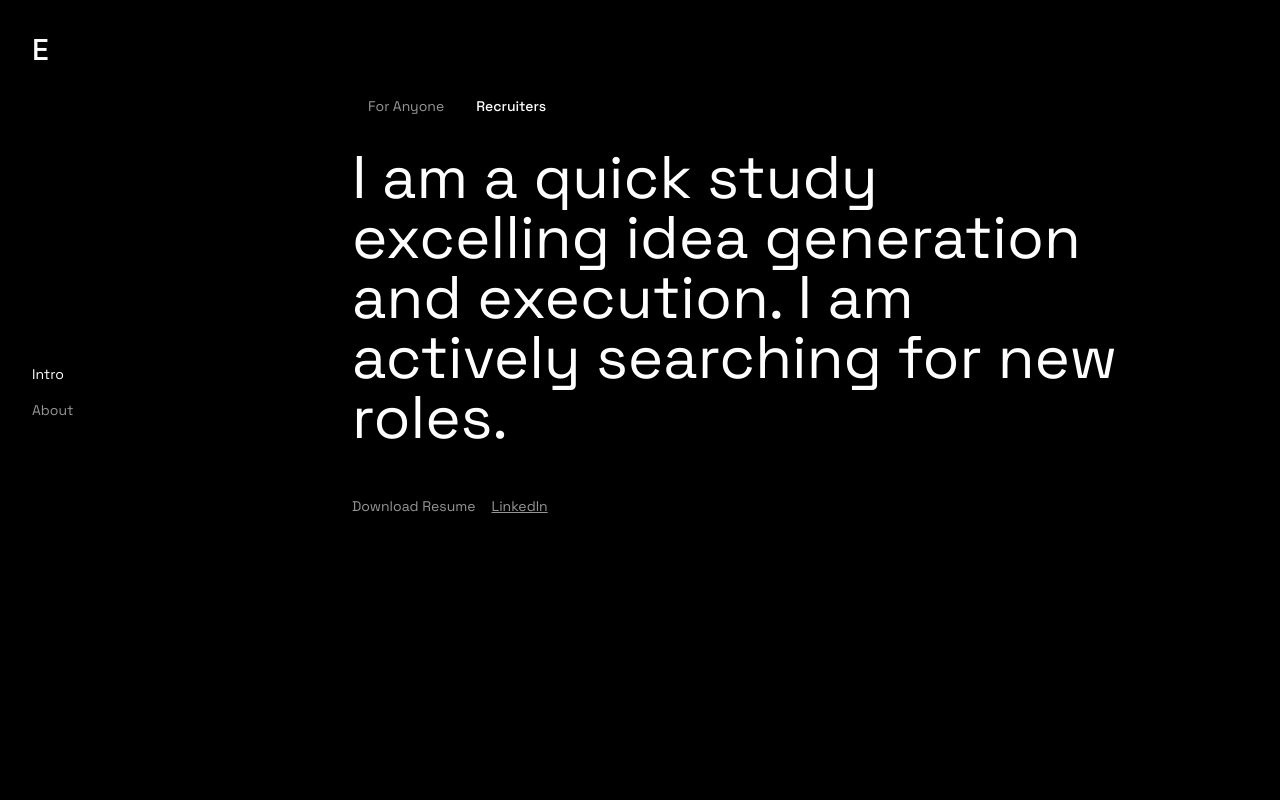
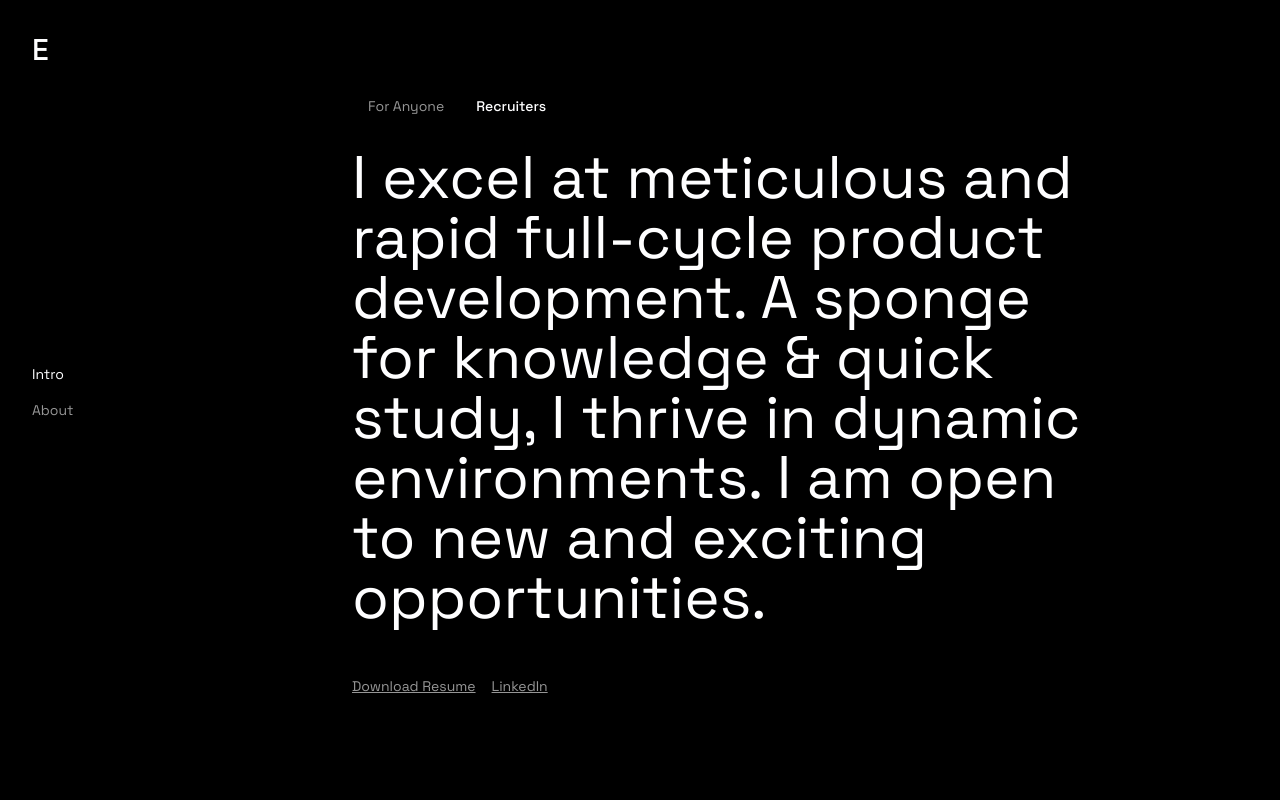
Before and after one commit to ethanwhyy/ethanwhyy.github.io, a Next.js app: page / in a window 1280 px wide. Both pictures are taken after a click on the button "Recruiters". Shown: the top 800 px of the page. Built offline with nearby package versions, Linux system fonts and the light colour scheme.

Commit message:
Update page.tsx
- changing to large text
- adding underline for download resume link
- adding more text for the 'recruiter' section

```diff
--- a/app/page.tsx
+++ b/app/page.tsx
@@ -39,11 +39,11 @@
       title: "Recruiters",
       description: (
         <>
-          I am a quick study excelling idea generation and execution. I am actively searching for new roles.
+          I excel at meticulous and rapid full-cycle product development. A sponge for knowledge & quick study, I thrive in dynamic environments. I am open to new and exciting opportunities.
         </>
       ),
       skills: [
-        <a href="/Ethan Yuen - Resume.pdf" download className="hover:text-[#fefeff] transition-colors">
+        <a href="/Ethan Yuen - Resume.pdf" download className="hover:text-[#fefeff] transition-colors underline">
           Download Resume
         </a>,
         <a href="https://www.linkedin.com/in/ethan-yuen/" target="_blank" rel="noopener noreferrer" className="text-[#969696] hover:text-[#fefeff] transition-colors underline">
@@ -305,7 +305,7 @@
                           <p className="text-left text-3xl md:text-6xl text-[#fefeff] leading-tight mb-12 max-w-3xl">
                             {audienceContent[selectedAudience].description}
                           </p>
-                          <div className="flex gap-4 flex-wrap">
+                          <div className="text-l flex gap-4 flex-wrap">
                             {audienceContent[selectedAudience].skills.map((skill, index) => (
                               <span key={index} className="text-sm text-[#969696]">
                                 {skill}
```
